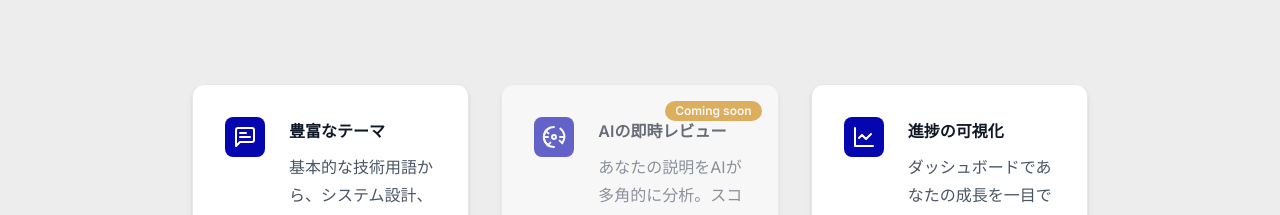
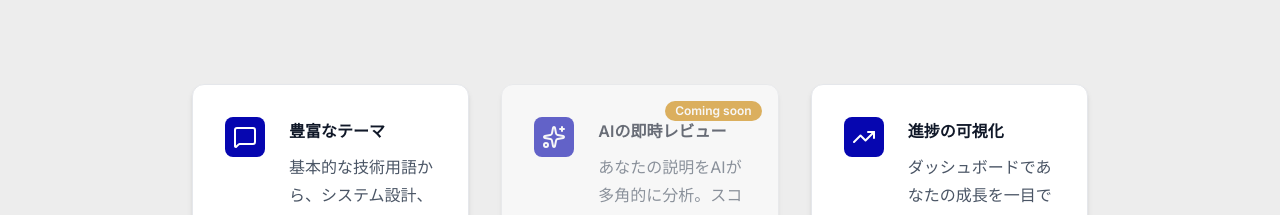
Before and after one commit to ch00z00/kotobalize, a Next.js app in the folder frontend/: page / in a window 1280 px wide. Shown: the part 1140-1355 px from the top of the page. Built offline with nearby package versions, Linux system fonts and the light colour scheme.

Commit message:
Refactored svg icon into lucide icons

```diff
--- a/frontend/src/components/atoms/icons/ChatIcon.tsx
+++ /dev/null
@@ -1,22 +0,0 @@
-import React from 'react';
-
-export default function ChatIcon(props: React.SVGProps<SVGSVGElement>) {
-  return (
-    <svg
-      xmlns="http://www.w3.org/2000/svg"
-      width="24"
-      height="24"
-      viewBox="0 0 24 24"
-      fill="none"
-      stroke="currentColor"
-      strokeWidth="2"
-      strokeLinecap="round"
-      strokeLinejoin="round"
-      {...props}
-    >
-      <path d="M21 15a2 2 0 0 1-2 2H7l-4 4V5a2 2 0 0 1 2-2h14a2 2 0 0 1 2 2z" />
-      <path d="M13 8H7" />
-      <path d="M17 12H7" />
-    </svg>
-  );
-}
--- a/frontend/src/components/atoms/icons/SparkleIcon.tsx
+++ /dev/null
@@ -1,28 +0,0 @@
-import React from 'react';
-
-export default function SparkleIcon(props: React.SVGProps<SVGSVGElement>) {
-  return (
-    <svg
-      xmlns="http://www.w3.org/2000/svg"
-      width="24"
-      height="24"
-      viewBox="0 0 24 24"
-      fill="none"
-      stroke="currentColor"
-      strokeWidth="2"
-      strokeLinecap="round"
-      strokeLinejoin="round"
-      {...props}
-    >
-      <path d="M12 2a10 10 0 0 0-4.3 19.1" />
-      <path d="M18.4 3.6a10 10 0 0 1 2.1 13.9" />
-      <path d="M12 22a10 10 0 0 1-4.3-19.1" />
-      <path d="m5.6 20.4 2.8-2.8" />
-      <path d="M2 12h4" />
-      <path d="M22 12h-4" />
-      <path d="m3.6 5.6 2.8 2.8" />
-      <path d="m20.4 18.4-2.8-2.8" />
-      <circle cx="12" cy="12" r="2" />
-    </svg>
-  );
-}
--- a/frontend/src/components/atoms/icons/TrendingUpIcon.tsx
+++ /dev/null
@@ -1,21 +0,0 @@
-import React from 'react';
-
-export default function TrendingUpIcon(props: React.SVGProps<SVGSVGElement>) {
-  return (
-    <svg
-      xmlns="http://www.w3.org/2000/svg"
-      width="24"
-      height="24"
-      viewBox="0 0 24 24"
-      fill="none"
-      stroke="currentColor"
-      strokeWidth="2"
-      strokeLinecap="round"
-      strokeLinejoin="round"
-      {...props}
-    >
-      <path d="M3 3v18h18" />
-      <path d="m19 9-5 5-4-4-3 3" />
-    </svg>
-  );
-}
--- a/frontend/src/components/dashboard/DashboardClient.tsx
+++ b/frontend/src/components/dashboard/DashboardClient.tsx
@@ -1,6 +1,7 @@
 'use client';
 
 import { useEffect, useState, useCallback, useMemo } from 'react';
+import { ChevronDown } from 'lucide-react';
 import Link from 'next/link';
 
 import { useAuthStore } from '@/store/auth';
@@ -18,27 +19,6 @@ import Tag from '../atoms/Tag';
 interface GroupedWriting {
   theme: Theme;
   writings: Writing[];
-}
-
-function ChevronIcon({ open }: { open: boolean }) {
-  return (
-    <svg
-      xmlns="http://www.w3.org/2000/svg"
-      className={`h-6 w-6 transform text-gray-500 transition-transform duration-200 ${
-        open ? 'rotate-180' : ''
-      }`}
-      fill="none"
-      viewBox="0 0 24 24"
-      stroke="currentColor"
-    >
-      <path
-        strokeLinecap="round"
-        strokeLinejoin="round"
-        strokeWidth={2}
-        d="M19 9l-7 7-7-7"
-      />
-    </svg>
-  );
 }
 
 export default function DashboardClient() {
@@ -214,7 +194,11 @@ export default function DashboardClient() {
                     >
                       リトライする
                     </LinkButton>
-                    <ChevronIcon open={openThemeId === theme.id} />
+                    <ChevronDown
+                      className={`h-6 w-6 transform text-gray-500 transition-transform duration-200 ${
+                        openThemeId === theme.id ? 'rotate-180' : ''
+                      }`}
+                    />
                   </div>
                 </button>
                 <div
--- a/frontend/src/components/layout/UserMenu.tsx
+++ b/frontend/src/components/layout/UserMenu.tsx
@@ -5,23 +5,7 @@ import Link from 'next/link';
 import { useRouter } from 'next/navigation';
 import { useAuthStore } from '@/store/auth';
 import Image from 'next/image';
-
-function UserIcon() {
-  return (
-    <svg
-      xmlns="http://www.w3.org/2000/svg"
-      viewBox="0 0 24 24"
-      fill="currentColor"
-      className="h-7 w-7"
-    >
-      <path
-        fillRule="evenodd"
-        d="M7.5 6a4.5 4.5 0 119 0 4.5 4.5 0 01-9 0zM3.751 20.105a8.25 8.25 0 0116.498 0 .75.75 0 01-.437.695A18.683 18.683 0 0112 22.5c-2.786 0-5.433-.608-7.812-1.7a.75.75 0 01-.437-.695z"
-        clipRule="evenodd"
-      />
-    </svg>
-  );
-}
+import { User } from 'lucide-react';
 
 export default function UserMenu() {
   const [isOpen, setIsOpen] = useState(false);
@@ -70,7 +54,7 @@ export default function UserMenu() {
             className="h-full w-full object-cover"
           />
         ) : (
-          <UserIcon />
+          <User className="h-7 w-7" />
         )}
       </button>
 
--- a/frontend/src/components/molecules/Banner.tsx
+++ b/frontend/src/components/molecules/Banner.tsx
@@ -1,57 +1,13 @@
 'use client';
 
 import React from 'react';
+import { CheckCircle2, XCircle, X } from 'lucide-react';
 
 interface BannerProps {
   message: string;
   type: 'success' | 'error';
   onClose: () => void;
 }
-
-const SuccessIcon = () => (
-  <svg
-    className="h-5 w-5"
-    fill="currentColor"
-    viewBox="0 0 20 20"
-    xmlns="http://www.w3.org/2000/svg"
-  >
-    <path
-      fillRule="evenodd"
-      d="M10 18a8 8 0 100-16 8 8 0 000 16zm3.707-9.293a1 1 0 00-1.414-1.414L9 10.586 7.707 9.293a1 1 0 00-1.414 1.414l2 2a1 1 0 001.414 0l4-4z"
-      clipRule="evenodd"
-    ></path>
-  </svg>
-);
-
-const ErrorIcon = () => (
-  <svg
-    className="h-5 w-5"
-    fill="currentColor"
-    viewBox="0 0 20 20"
-    xmlns="http://www.w3.org/2000/svg"
-  >
-    <path
-      fillRule="evenodd"
-      d="M10 18a8 8 0 100-16 8 8 0 000 16zM8.707 7.293a1 1 0 00-1.414 1.414L8.586 10l-1.293 1.293a1 1 0 101.414 1.414L10 11.414l1.293 1.293a1 1 0 001.414-1.414L11.414 10l1.293-1.293a1 1 0 00-1.414-1.414L10 8.586 8.707 7.293z"
-      clipRule="evenodd"
-    ></path>
-  </svg>
-);
-
-const CloseIcon = () => (
-  <svg
-    className="h-5 w-5"
-    fill="currentColor"
-    viewBox="0 0 20 20"
-    xmlns="http://www.w3.org/2000/svg"
-  >
-    <path
-      fillRule="evenodd"
-      d="M4.293 4.293a1 1 0 011.414 0L10 8.586l4.293-4.293a1 1 0 111.414 1.414L11.414 10l4.293 4.293a1 1 0 01-1.414 1.414L10 11.414l-4.293 4.293a1 1 0 01-1.414-1.414L8.586 10 4.293 5.707a1 1 0 010-1.414z"
-      clipRule="evenodd"
-    ></path>
-  </svg>
-);
 
 export default function Banner({ message, type, onClose }: BannerProps) {
   const baseClasses =
@@ -64,7 +20,11 @@ export default function Banner({ message, type, onClose }: BannerProps) {
   return (
     <div className={`${baseClasses} ${typeClasses[type]}`} role="alert">
       <div className="inline-flex h-8 w-8 flex-shrink-0 items-center justify-center rounded-lg">
-        {type === 'success' ? <SuccessIcon /> : <ErrorIcon />}
+        {type === 'success' ? (
+          <CheckCircle2 className="h-5 w-5" />
+        ) : (
+          <XCircle className="h-5 w-5" />
+        )}
       </div>
       <div className="ml-3 text-sm font-medium">{message}</div>
       <button
@@ -73,8 +33,7 @@ export default function Banner({ message, type, onClose }: BannerProps) {
         onClick={onClose}
         aria-label="Close"
       >
-        <span className="sr-only">Close</span>
-        <CloseIcon />
+        <X className="h-5 w-5" />
       </button>
     </div>
   );
```
Also changed, not shown: frontend/src/components/molecules/card/FeatureCard.tsx (+4 -6 lines).
